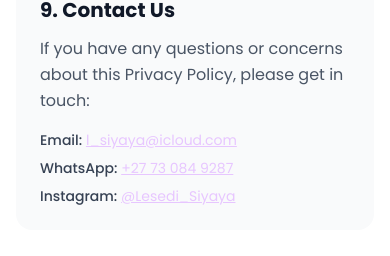
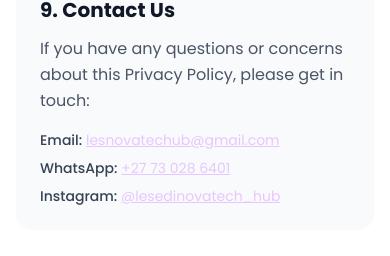
Before and after one commit to LesediSiyaya/Lesedinovatechhubwebsite, a React (Vite) app: page /privacy in a window 390 px wide. Shown: the part 2710-2966 px from the top of the page. Built offline with nearby package versions, Linux system fonts and the light colour scheme.

Commit message:
Update all contact details: email, phone, Instagram

```diff
--- a/src/app/pages/Privacy.tsx
+++ b/src/app/pages/Privacy.tsx
@@ -113,9 +113,9 @@ export default function Privacy() {
                 If you have any questions or concerns about this Privacy Policy, please get in touch:
               </p>
               <ul className="space-y-2 text-gray-700 text-sm sm:text-base">
-                <li><span className="font-medium">Email:</span> <a href="mailto:l_siyaya@icloud.com" className="text-[#e7c6ff] underline">l_siyaya@icloud.com</a></li>
-                <li><span className="font-medium">WhatsApp:</span> <a href="https://wa.me/27730849287" className="text-[#e7c6ff] underline">+27 73 084 9287</a></li>
-                <li><span className="font-medium">Instagram:</span> <a href="https://instagram.com/Lesedi_Siyaya" target="_blank" rel="noopener noreferrer" className="text-[#e7c6ff] underline">@Lesedi_Siyaya</a></li>
+                <li><span className="font-medium">Email:</span> <a href="mailto:lesnovatechub@gmail.com" className="text-[#e7c6ff] underline">lesnovatechub@gmail.com</a></li>
+                <li><span className="font-medium">WhatsApp:</span> <a href="https://wa.me/27730286401" className="text-[#e7c6ff] underline">+27 73 028 6401</a></li>
+                <li><span className="font-medium">Instagram:</span> <a href="https://instagram.com/lesedinovatech_hub" target="_blank" rel="noopener noreferrer" className="text-[#e7c6ff] underline">@lesedinovatech_hub</a></li>
               </ul>
             </div>
 
```
